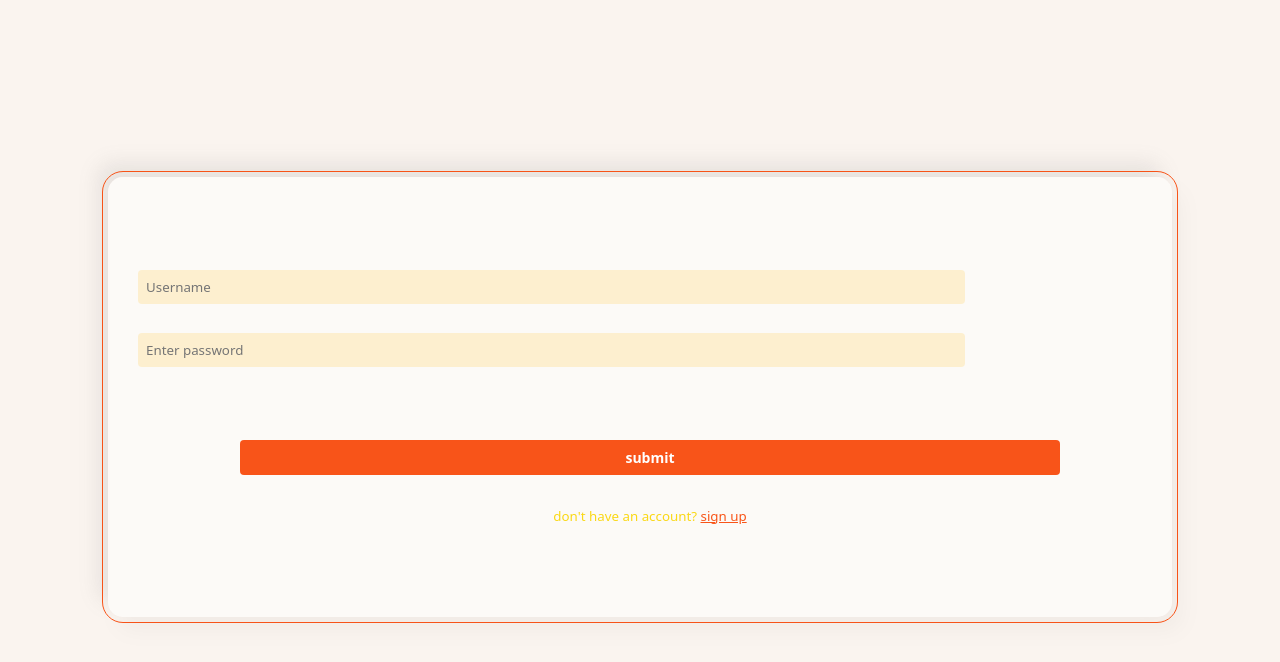
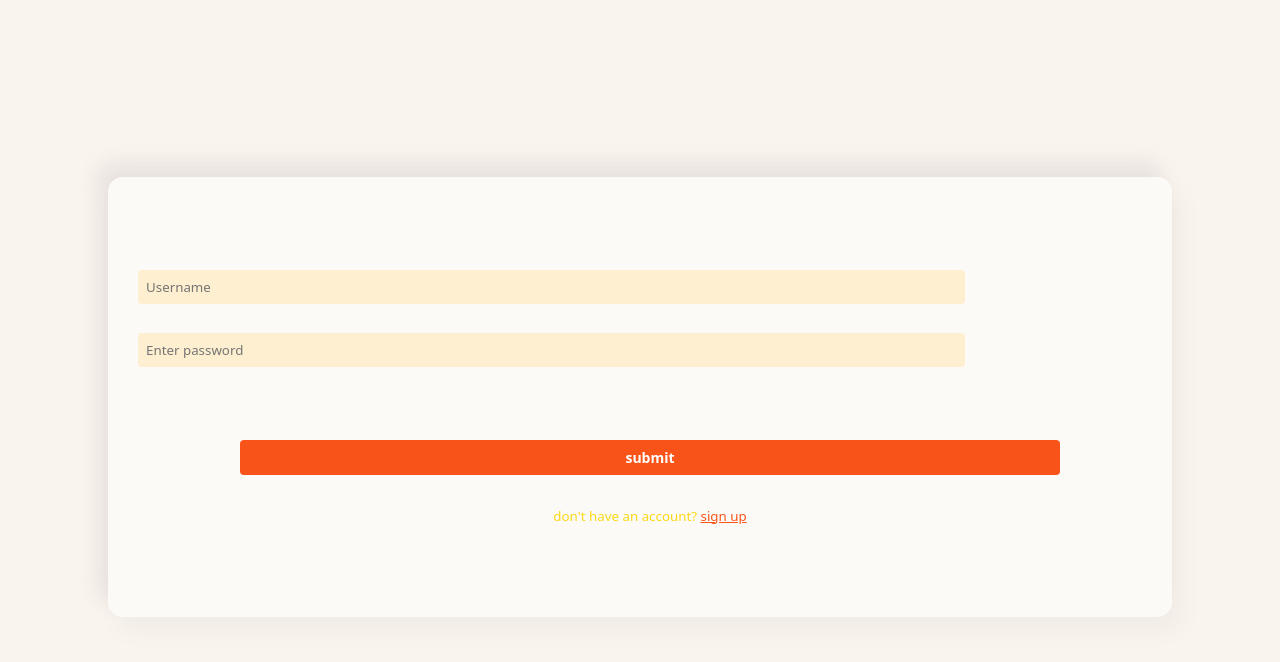
Before and after one commit to excell-ent/input-validation, a plain HTML site: page index.html in a window 1280 px wide. Shown: the part 60-722 px from the top of the page. Drawn offline with Linux system fonts and the light colour scheme.

Commit message:
Update input.css

```diff
--- a/input css/input.css
+++ b/input css/input.css
@@ -44,7 +44,7 @@ h1,h2,h3,h4,h5,h6{
 	flex-direction: column;
 	justify-content: center;
 	border-radius: 15px;
-	outline: 0.1px solid var(--primary-color);
+
 	outline-offset: 5px;
 	box-shadow: 10px 14px 20px rgba(128, 128, 128, 0.062), -10px -14px 20px rgba(128, 128, 128, 0.151);
 }
```
